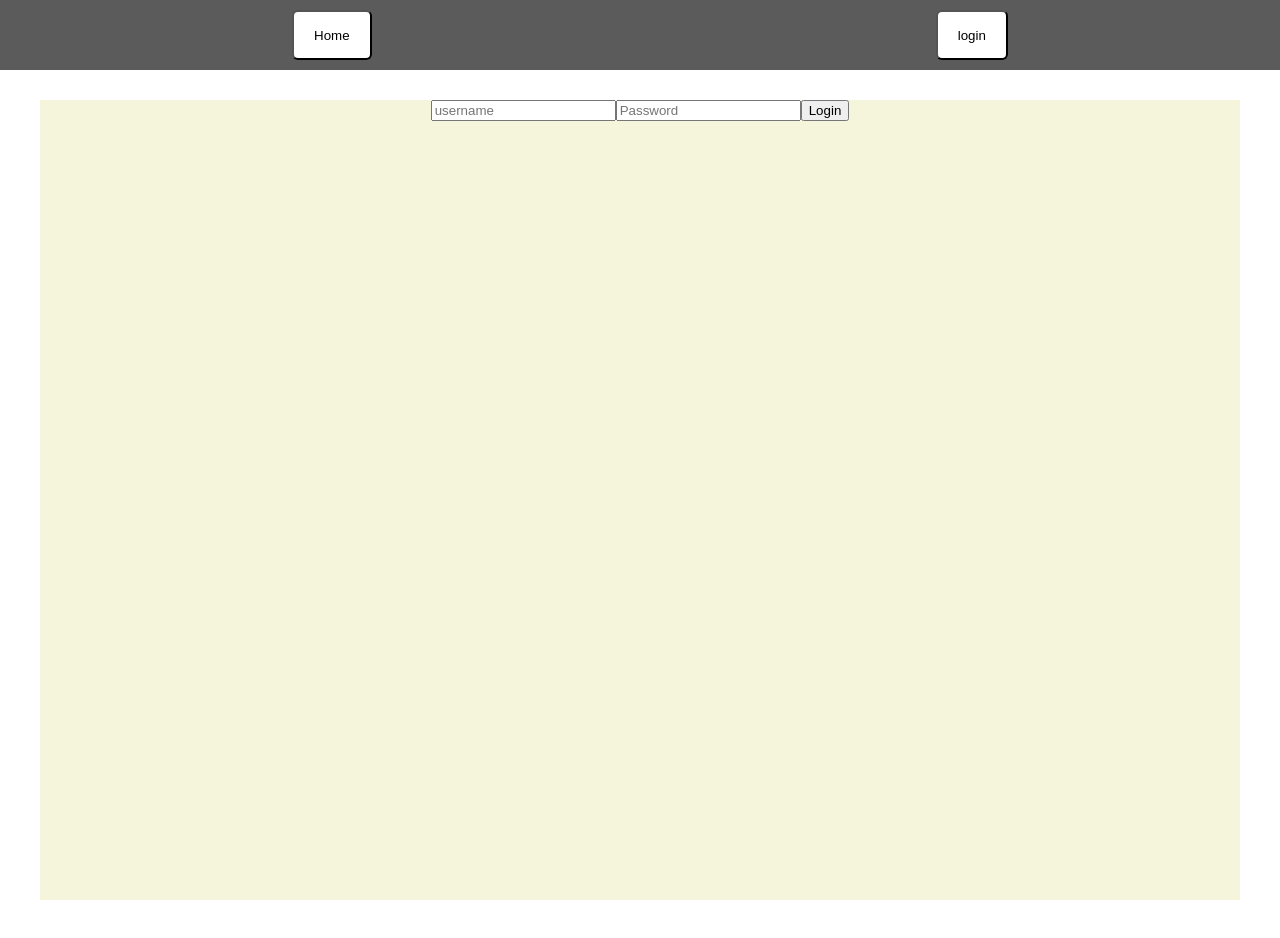
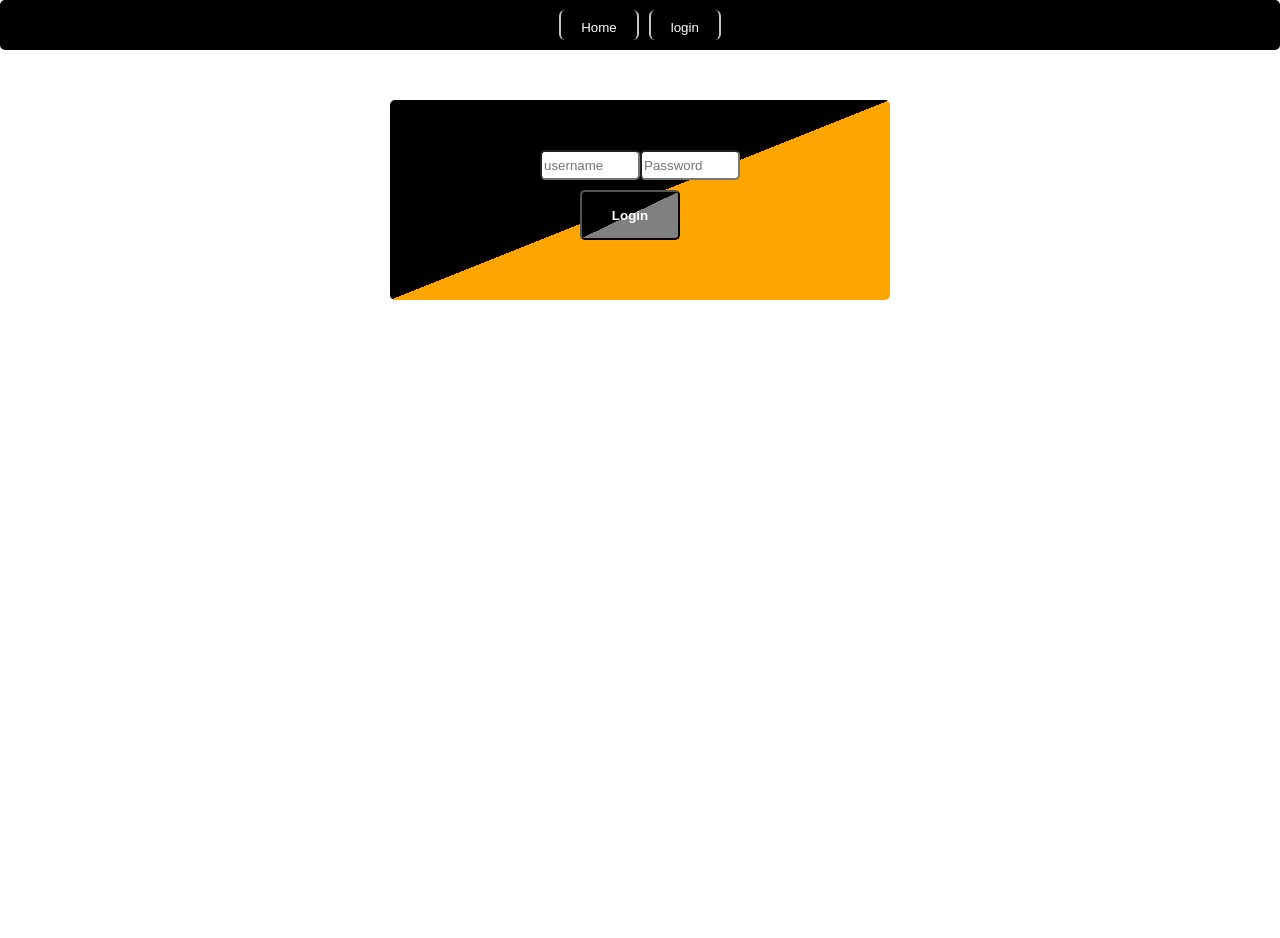
Before and after one commit to Manamax50/Health-Hive, a React app in the folder frontend/: page / in a window 1280 px wide. Built offline with nearby package versions, Linux system fonts and the light colour scheme; the HTML template or start-up script is replaced by a standard one.

Commit message:
improved landing page and made basic hover animation for login

```diff
--- a/frontend/src/objects/Button.tsx
+++ b/frontend/src/objects/Button.tsx
@@ -1,9 +1,10 @@
+import styles from './navBar.module.css';
 export default function Button({buttonName}:{buttonName:string}){
     const lowerCaseButton = buttonName.toLowerCase();
-    const className = `button ${lowerCaseButton}`;
+    const className = styles[lowerCaseButton];
 
     return(
-        <button className ={className}>
+        <button className ={`${className}, ${styles['button']}`}>
             {buttonName}
         </button>
     )
--- a/frontend/src/objects/NavBar.css
+++ /dev/null
@@ -1,22 +0,0 @@
-
-.button {
-    padding: 10px 20px;
-    border-radius: 6px;
-    height: auto;
-    width: auto;
-    background-color: white;
-}
-.nav-bar{
-    position:fixed;
-    top:0;
-    left:0;
-    width: 100%;
-    height:50px;
-    display:flex;
-    justify-content: space-around;
-    z-index:1000;
-    background-color: rgba(0, 0, 0, 0.644);
-    padding: 10px;
-    margin-bottom:10px;
-
-}
--- /dev/null
+++ b/frontend/src/objects/NavBar.module.css
@@ -0,0 +1,30 @@
+
+*{
+    box-sizing: border-box;
+}
+.button {
+    padding: 10px 20px;
+    border-radius: 6px;
+    height: auto;
+    border: 2px solid rgb(196, 196, 196);
+    border-top: 0px;
+    border-bottom:0px;
+    color: white;
+    width: auto;
+    background-color: rgb(0, 0, 0);
+}
+.navBar{
+    position:fixed;
+    top:0;
+    left:0;
+    width: 100%;
+    height:50px;
+    display:flex;
+    justify-content: center;
+    gap:10px;
+    z-index:1000;
+    background-color: rgb(0, 0, 0);
+    padding: 10px;
+    margin-bottom:10px;
+
+}
--- a/frontend/src/objects/NavBar.tsx
+++ b/frontend/src/objects/NavBar.tsx
@@ -1,10 +1,10 @@
 import Button from './Button.tsx';
-import './NavBar.css'
+import styles from './NavBar.module.css'
 export default function NavBar(){
 
 
     return (
-        <div className="nav-bar">
+        <div className={styles.navBar}>
             <Button buttonName="Home"/>
             <Button buttonName="login" />
 
--- a/frontend/src/pages/LandingPage.css
+++ /dev/null
@@ -1,7 +0,0 @@
-
-.landing-page{
-    width:100%;
-    height:100vh;
-    background-color: beige;
-    margin-top:60px;
-}
--- /dev/null
+++ b/frontend/src/pages/LandingPage.module.css
@@ -0,0 +1,67 @@
+*{
+    box-sizing: border-box;
+
+    border-radius: 5px;
+}
+.landing-page{
+    width:100%;
+    height:100vh;
+    background-color: rgb(255, 255, 255);
+    margin-top:60px;
+    display:flex;
+    justify-content: space-evenly;
+
+
+
+}
+.login{
+    position:relative;
+    display: flex;
+    justify-content: space-around;
+    width:500px;
+    height: 200px;
+    background-color: gray;
+    align-items: center;
+    background-image:linear-gradient(to top left, orange 50% , black 50%);
+    background-size: 200% 200%;
+    background-position: 50% 50%;
+    transition: background-position 0.3s ease;
+
+}
+.login:has(.login-button:hover){
+    background-position: 100% 100%;
+}
+.login-button{
+    background-color: rgb(0, 0, 0);
+    color: white;
+    font-weight: 600;
+    position: absolute;
+    top: 40%;
+    left: 20%;
+    width: 100px;
+    height: 50px;
+    background-image:linear-gradient(to bottom right, black 50% , gray 50%);
+    background-size: 200% 200%;
+    background-position: 50% 50%;
+    transition: background-position 0.3s  ease;
+
+}
+.login-button:hover{
+    background-position: 0% 0%;
+
+}
+.login-form{
+    height: 100px;
+    border-radius: 5px;
+    position:relative;
+
+}
+
+
+input{
+    width: 100px;
+    height: 30px;
+
+
+
+}
--- a/frontend/src/pages/LandingPage.tsx
+++ b/frontend/src/pages/LandingPage.tsx
@@ -1,5 +1,5 @@
 import {useState} from 'react';
-import './LandingPage.css'
+import styles from './LandingPage.module.css'
 export default function LandingPage(){
     const [username,setUsername] = useState("");
     const [password,setPassword] = useState("");
@@ -20,9 +20,9 @@ export default function LandingPage(){
     }
 
     return(
-        <div className="landing-page">
-            <div className="login">
-                <form className="login-form" onSubmit={handleLogin}>
+        <div className={styles['landing-page']}>
+            <div className={styles["login"]}>
+                <form className={styles["login-form"]} onSubmit={handleLogin}>
                     <input type="text"
                         placeholder="username"
                         value={username}
@@ -33,7 +33,7 @@ export default function LandingPage(){
                         value={password}
                         onChange={(e)=>handlePassword(e.target.value)}
                     />
-                    <button type="submit"> Login</button>
+                    <button className={styles['login-button']} type="submit"> Login</button>
                 </form>
             </div>
         </div>
```
Also changed, not shown: frontend/src/api/auth.ts (added, +8 -0 lines), 1 other file (tests, documents, lock files or other folders).
